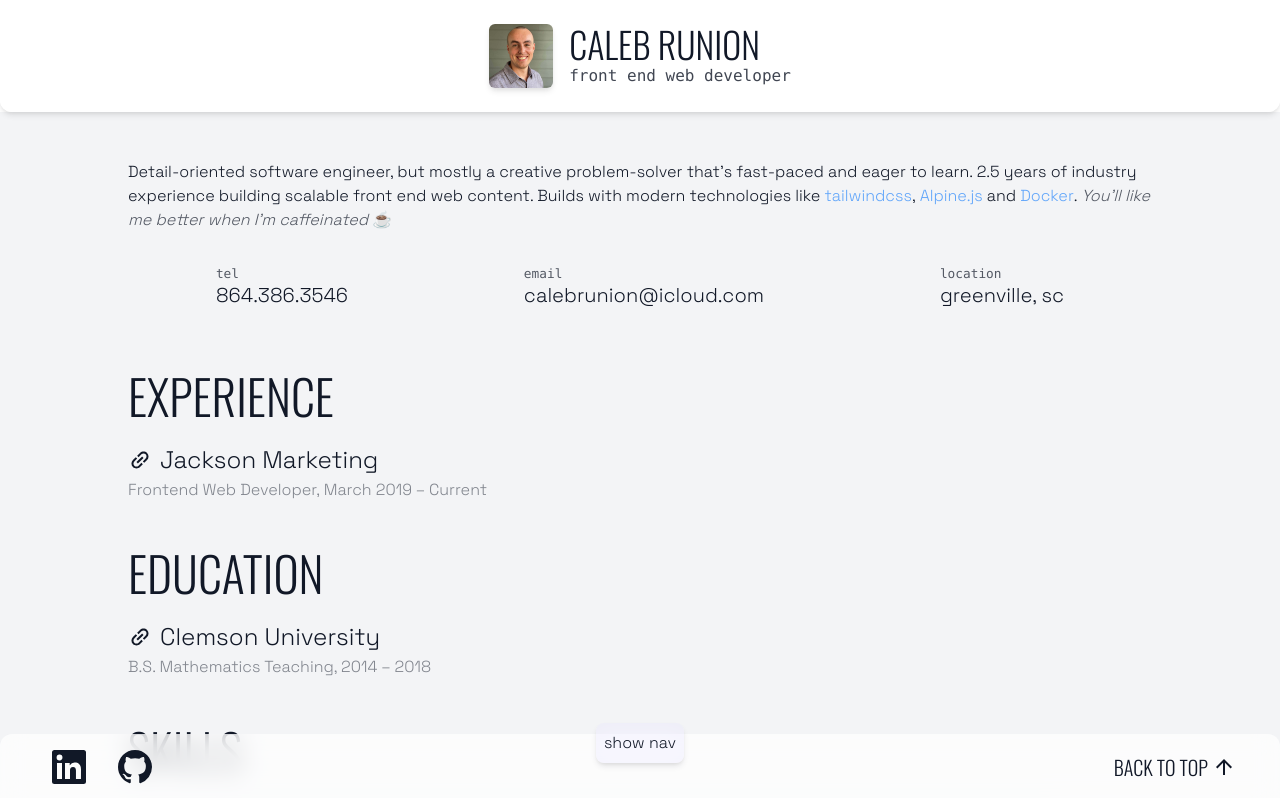
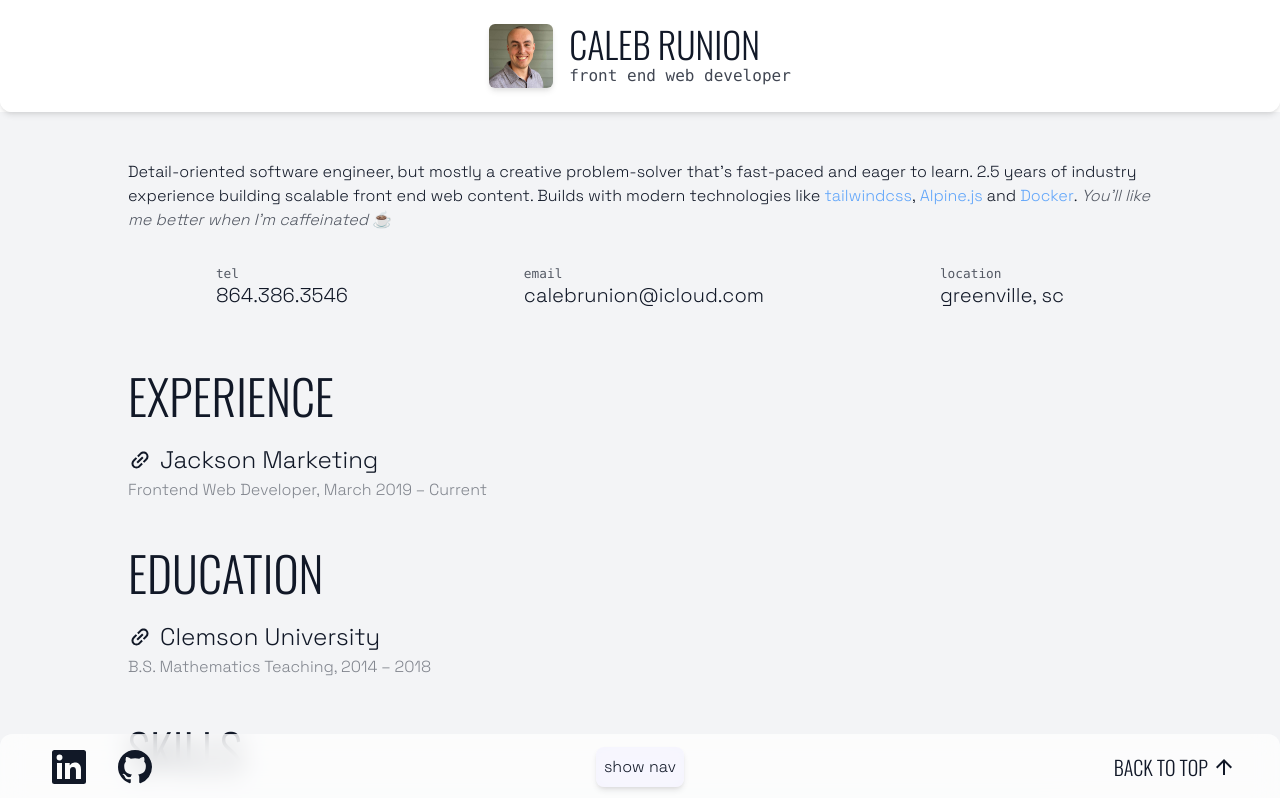
Before and after one commit to trexchard/hello-next, a Next.js app: page / in a window 1280 px wide. Shown: the top 798 px of the page. Built offline with nearby package versions, Linux system fonts and the light colour scheme.

Commit message:
Nav: Transition toggle button position

```diff
--- a/components/Nav.js
+++ b/components/Nav.js
@@ -14,7 +14,11 @@ const Nav = () => {
 
   return (
     <>
-      <div className='absolute inset-x-0 flex justify-center -mt-12'>
+      <div
+        className={`absolute inset-x-0 flex justify-center transition ${
+          open && '-translate-y-full'
+        }`}
+      >
         <button
           onClick={() => setOpen(!open)}
           className={`shadow-md rounded-lg p-2 select-none transition backdrop-blur-md bg-purple-200 bg-opacity-20 hover:bg-opacity-30`}
```
